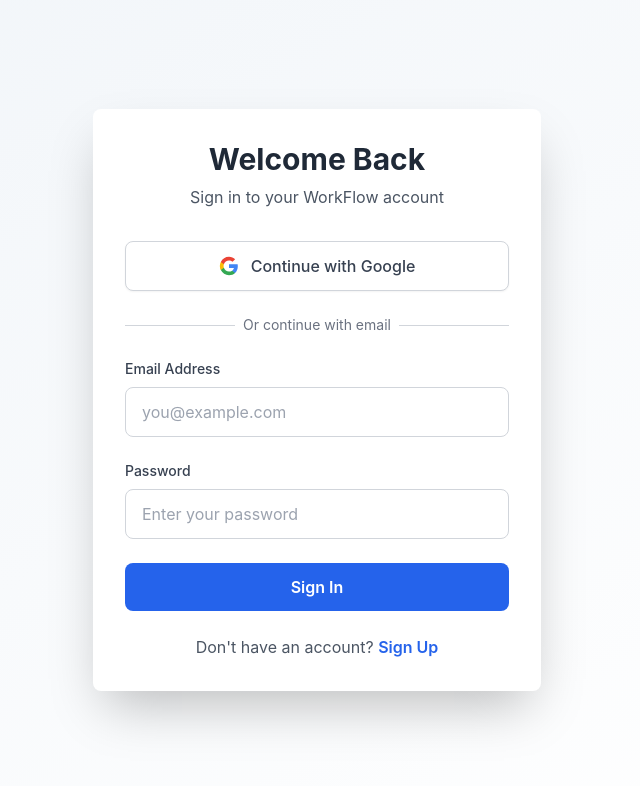
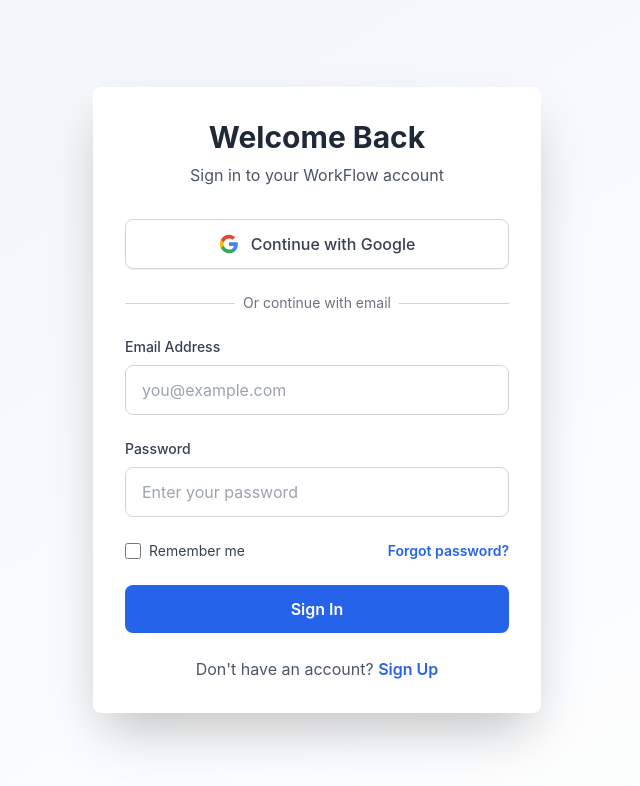
Before and after one commit to NiranjanKumar001/workflow, a React (Vite) app in the folder frontend/: page /login in a window 1280 px wide. Shown: the top 786 px of the page, without its empty margins (323-963 px from the left). Built offline with nearby package versions, Linux system fonts and the light colour scheme.

Commit message:
feat(auth): add resend verification link and unverified account warning to Login

```diff
--- a/frontend/src/pages/Login.jsx
+++ b/frontend/src/pages/Login.jsx
@@ -197,6 +197,26 @@ function Login() {
               <p className="mt-1 text-sm text-red-600">{errors.password}</p>
             )}
           </div>
+          {/* Add this after the password field, before the submit button */}
+
+          <div className="flex items-center justify-between mb-4">
+            <div className="flex items-center">
+              <input
+                type="checkbox"
+                id="remember"
+                className="h-4 w-4 text-blue-600 focus:ring-blue-500 border-gray-300 rounded"
+              />
+              <label htmlFor="remember" className="ml-2 block text-sm text-gray-700">
+                Remember me
+              </label>
+            </div>
+            <Link
+              to="/forgot-password"
+              className="text-sm text-blue-600 hover:text-blue-700 font-semibold"
+            >
+              Forgot password?
+            </Link>
+          </div>
 
           {/* Submit Button */}
           <button
```
